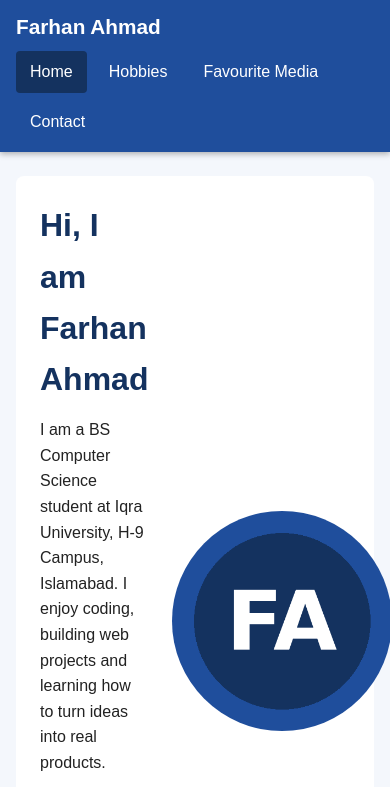
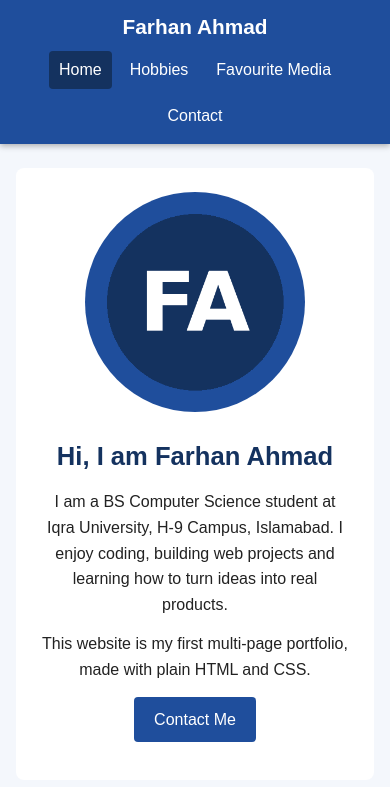
Before and after one commit to farhandawran/FullStack-Journey, a plain HTML site: page docs/index.html in a window 390 px wide. Shown: the top 787 px of the page. Drawn offline with Linux system fonts and the light colour scheme.

Commit message:
Add media queries so pages fit 375px phone screens

```diff
--- a/docs/css/style.css
+++ b/docs/css/style.css
@@ -305,3 +305,35 @@ button {
 button:hover {
   background-color: #14325f;
 }
+
+/* ---------- Responsive (phones and small screens) ---------- */
+@media (max-width: 768px) {
+  .media-layout {
+    grid-template-columns: 1fr;   /* one column */
+  }
+
+  .hero {
+    flex-direction: column-reverse;
+    text-align: center;
+  }
+
+  .header-inner {
+    flex-direction: column;
+  }
+}
+
+@media (max-width: 480px) {
+  h1 { font-size: 1.6rem; }
+
+  .nav-list {
+    justify-content: center;
+  }
+
+  .nav-list a {
+    padding: 6px 10px;
+  }
+
+  th, td {
+    padding: 8px;
+  }
+}
```
